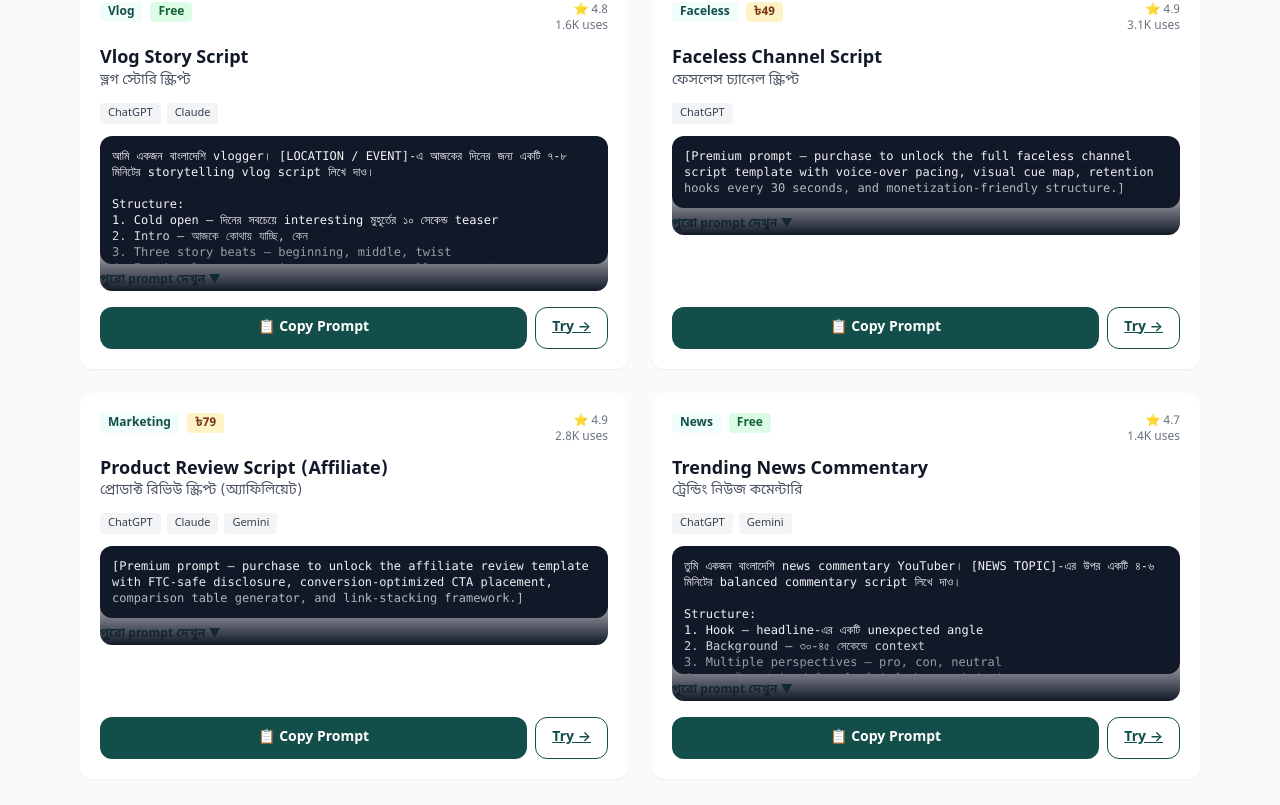
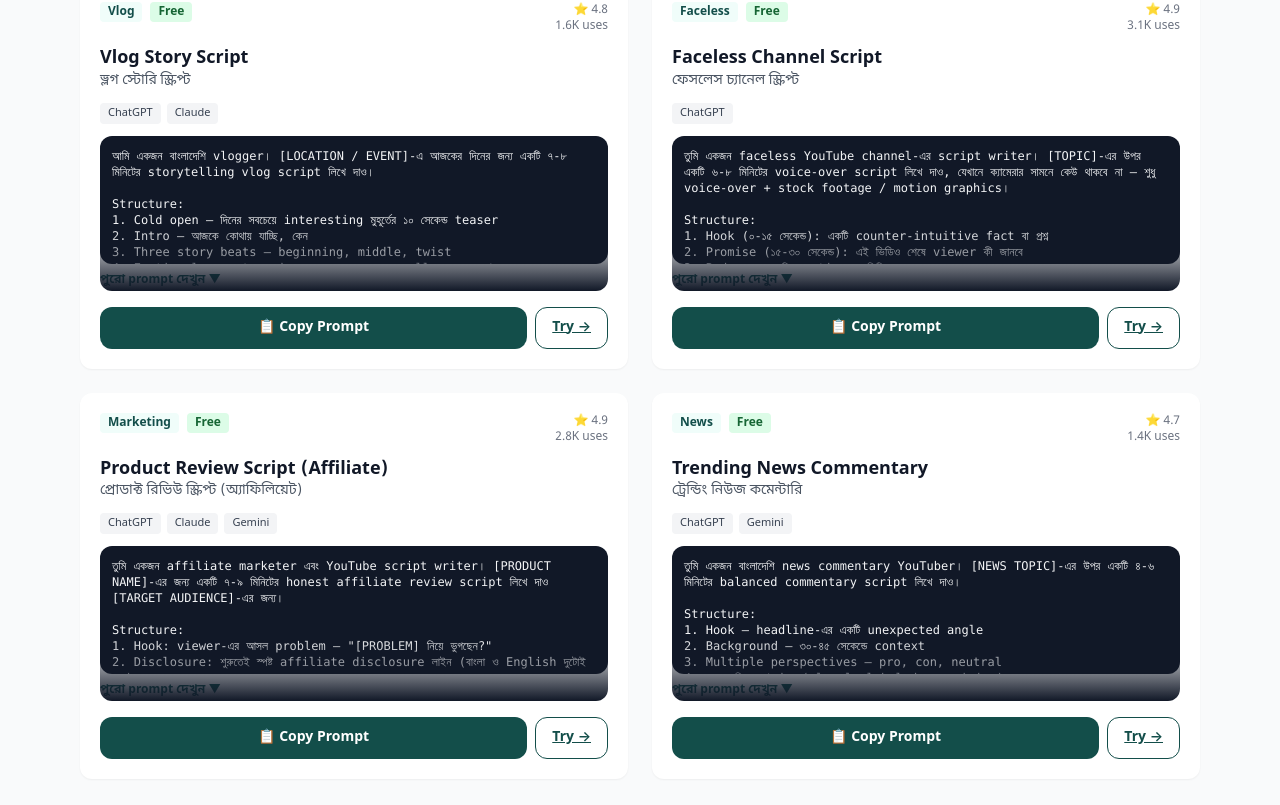
Before and after one commit to dplatoon/bangla-prompts, a React (Vite) app: page /youtube-script-prompts in a window 1280 px wide. Shown: the part 1435-2240 px from the top of the page. Built offline with nearby package versions, Linux system fonts and the light colour scheme; what @lovable.dev/cloud-auth-js would draw is missing.

Commit message:
Changes
Co-authored-by: dplatoon <hasantawhid2096@gmail.com>

```diff
--- a/src/pages/YoutubeScriptPrompts.tsx
+++ b/src/pages/YoutubeScriptPrompts.tsx
@@ -58,24 +58,24 @@ const PROMPTS: YTPrompt[] = [
     category: "Faceless",
     title: "Faceless Channel Script",
     titleBn: "ফেসলেস চ্যানেল স্ক্রিপ্ট",
-    price: 49,
+    price: 0,
     ai: ["ChatGPT"],
     uses: 3100,
     rating: 4.9,
     prompt:
-      "[Premium prompt — purchase to unlock the full faceless channel script template with voice-over pacing, visual cue map, retention hooks every 30 seconds, and monetization-friendly structure.]",
+      "তুমি একজন faceless YouTube channel-এর script writer। [TOPIC]-এর উপর একটি ৬-৮ মিনিটের voice-over script লিখে দাও, যেখানে ক্যামেরার সামনে কেউ থাকবে না — শুধু voice-over + stock footage / motion graphics।\n\nStructure:\n1. Hook (০-১৫ সেকেন্ড): একটি counter-intuitive fact বা প্রশ্ন\n2. Promise (১৫-৩০ সেকেন্ড): এই ভিডিও শেষে viewer কী জানবে\n3. Body — ৪-৫ টি section, প্রতিটি ৬০-৯০ সেকেন্ড\n4. প্রতি ৩০ সেকেন্ডে একটি retention hook (\"কিন্তু এখানেই আসল ব্যাপার...\", \"এর পরের অংশটাই সবচেয়ে গুরুত্বপূর্ণ\")\n5. Recap + CTA\n\nআউটপুট format:\n- প্রতিটি লাইনের পাশে [VISUAL: ...] দিয়ে stock footage / graphic suggestion\n- [PAUSE] দিয়ে voice-over pacing mark করো\n- Advertiser-friendly ভাষা ব্যবহার করো (কোনো graphic বা controversial শব্দ নয়)\n\nটোন: calm, authoritative, storytelling-driven। ভাষা: সহজ বাংলা, প্রয়োজনে English technical term।",
   },
   {
     id: "product-review-affiliate",
     category: "Marketing",
     title: "Product Review Script (Affiliate)",
     titleBn: "প্রোডাক্ট রিভিউ স্ক্রিপ্ট (অ্যাফিলিয়েট)",
-    price: 79,
+    price: 0,
     ai: ["ChatGPT", "Claude", "Gemini"],
     uses: 2780,
     rating: 4.9,
     prompt:
-      "[Premium prompt — purchase to unlock the affiliate review template with FTC-safe disclosure, conversion-optimized CTA placement, comparison table generator, and link-stacking framework.]",
+      "তুমি একজন affiliate marketer এবং YouTube script writer। [PRODUCT NAME]-এর জন্য একটি ৭-৯ মিনিটের honest affiliate review script লিখে দাও [TARGET AUDIENCE]-এর জন্য।\n\nStructure:\n1. Hook: viewer-এর আসল problem — \"[PROBLEM] নিয়ে ভুগছেন?\"\n2. Disclosure: শুরুতেই স্পষ্ট affiliate disclosure লাইন (বাংলা ও English দুটোই দাও)\n3. কার জন্য এই product, কার জন্য নয় — honest filter\n4. ৩টি key feature, প্রতিটির সাথে real use case\n5. Honest cons — অন্তত ২টি সীমাবদ্ধতা\n6. Comparison: [ALTERNATIVE 1] ও [ALTERNATIVE 2]-এর সাথে একটি table (price, key feature, best for)\n7. Verdict + CTA — description-এর link-এ যাওয়ার natural reason\n\nনিয়ম:\n- কোনো অতিরঞ্জিত claim বা fake guarantee নয়\n- মূল্য BDT-তে, বাংলাদেশি availability উল্লেখ করো\n- CTA ভিডিওর মাঝে একবার ও শেষে একবার — spammy নয়",
   },
   {
     id: "news-commentary",
```
